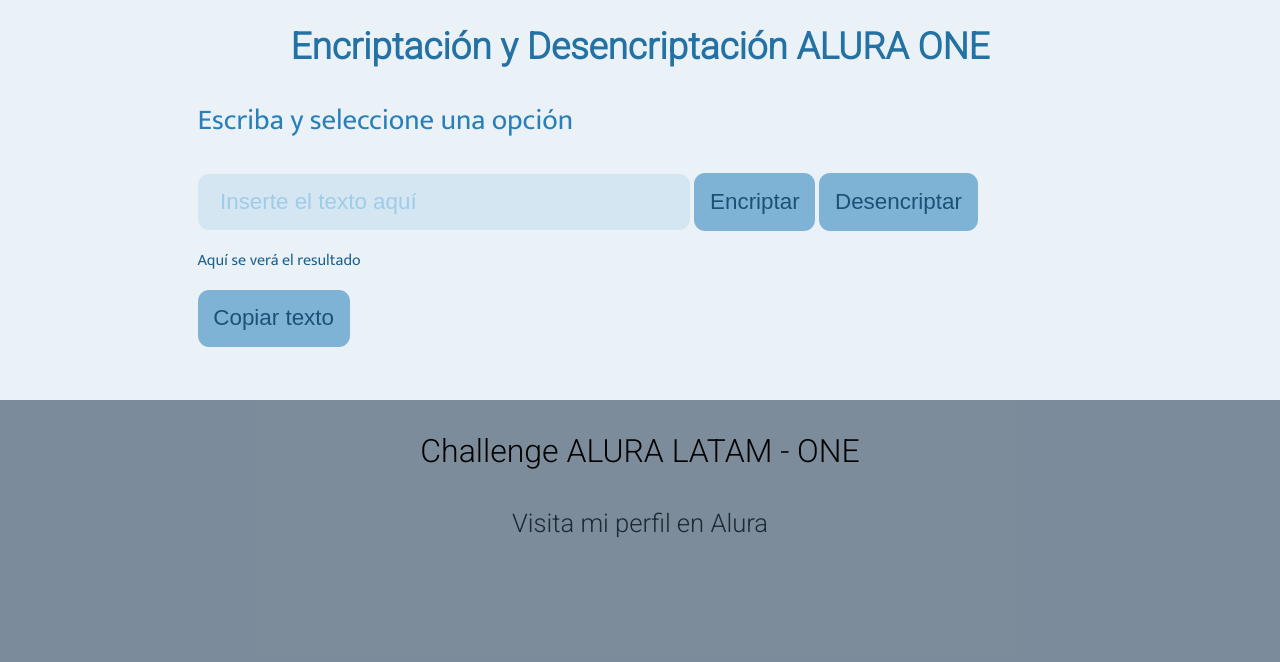
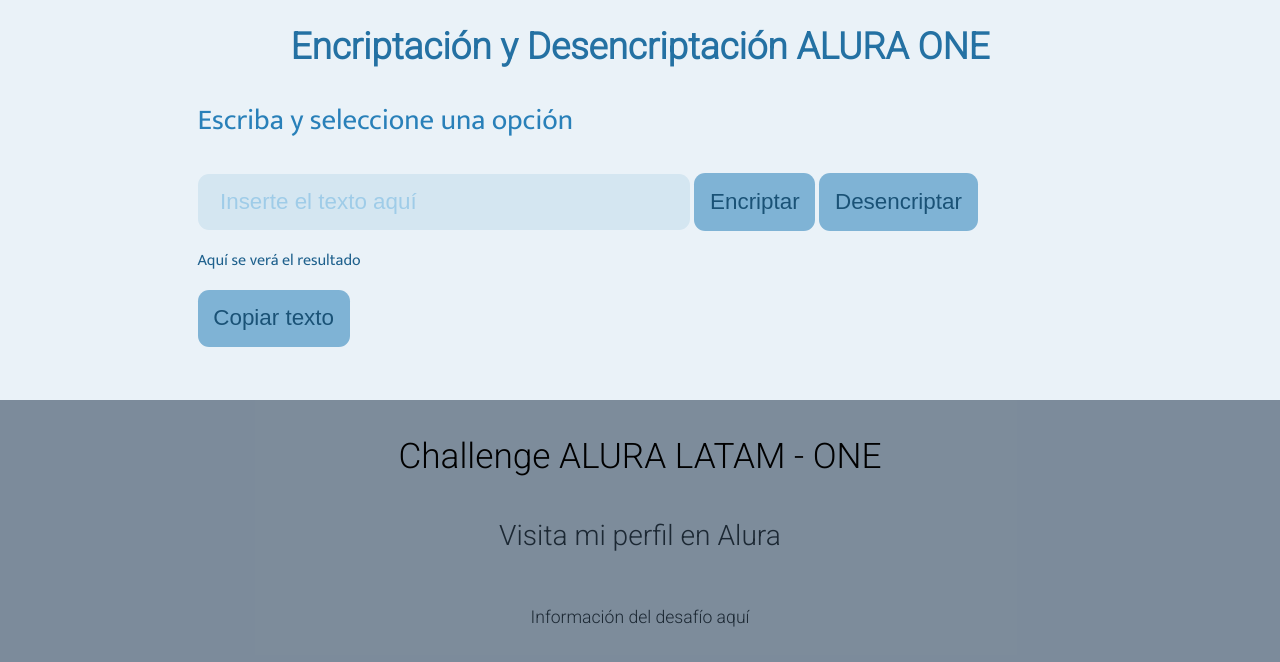
Before and after one commit to LaureanoC/Desafio-Alura-One-1, a plain HTML site: page index.html in a window 1280 px wide. Drawn offline with Linux system fonts and the light colour scheme.

Commit message:
Se añadió información del challenge

```diff
--- a/index.html
+++ b/index.html
@@ -21,6 +21,7 @@
     <footer>
         <p>Challenge ALURA LATAM - ONE</p>
         <p><a href="https://app.aluracursos.com/user/laau262">Visita mi perfil en Alura</a></p>
+        <p><a class ="info" href = "https://trello.com/b/yx3M7IPF/challenge-oracle-one-lógica-de-programación-semana-1-y-2-laureano">Información del desafío aquí</a></p>
     </footer>
 
 
--- a/styles.css
+++ b/styles.css
@@ -93,7 +93,7 @@
 
     text-align:center;
     font-family: 'Roboto', sans-serif;
-    font-size:2em;
+    font-size:2.2em;
 
 }
 
@@ -102,3 +102,8 @@
     color:#1C2833;
     font-size:0.8em;
 }
+
+.info {
+
+    font-size: 0.5em;
+}
```
